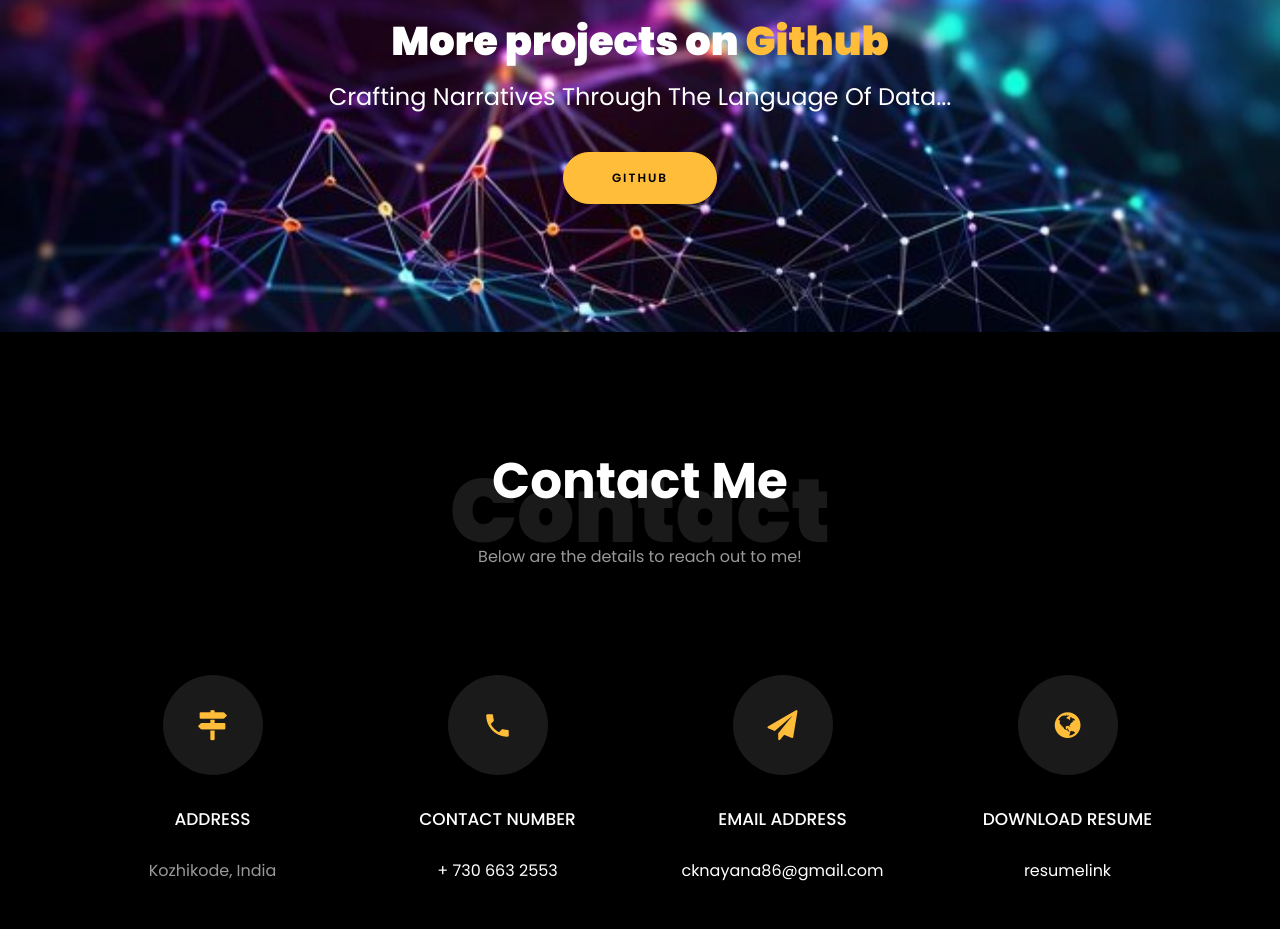
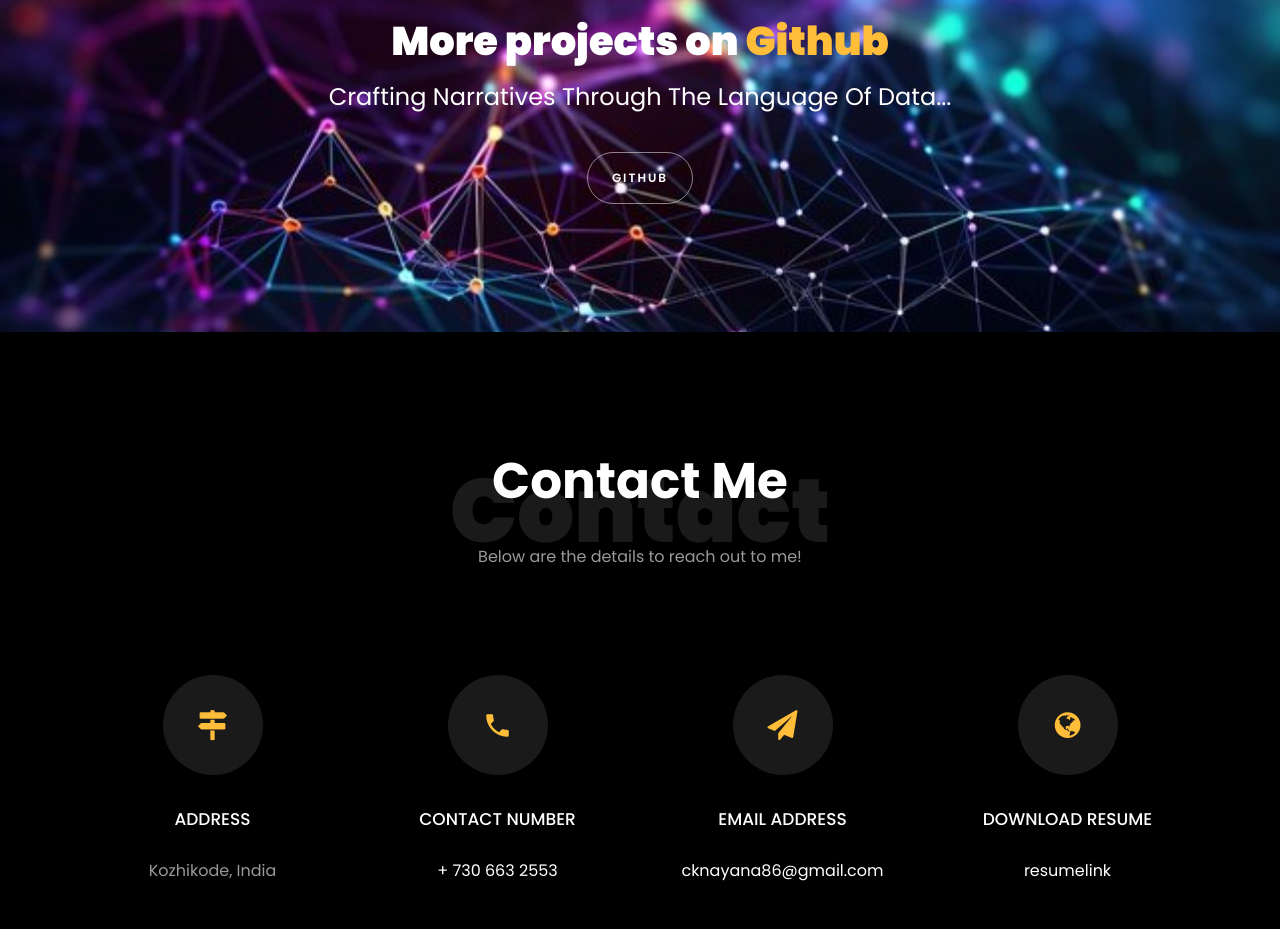
Before and after one commit to nayana142/nayana142.github.io, a plain HTML site: page index.html in a window 1280 px wide. Shown: the part 5165-6094 px from the top of the page. Drawn offline with Linux system fonts and the light colour scheme; files whose address does not match are found by name.

Commit message:
Update index.html

```diff
--- a/index.html
+++ b/index.html
@@ -531,7 +531,7 @@
 						<h2>More projects on<span> Github  </span> </h2>
 						<div class="heading"> <h4> Crafting Narratives Through The Language Of Data...</h4>
 						<br>
-						<p><a href="https://github.com/nayana142" class="btn btn-primary py-3 px-5">GitHub</a></p>
+						   <p><a href="https://github.com/nayana142" class="btn btn-white btn-outline-white py-3 px-4"> GitHub </a> </p>
 						</div>
 					</div>
 				</div>
```
